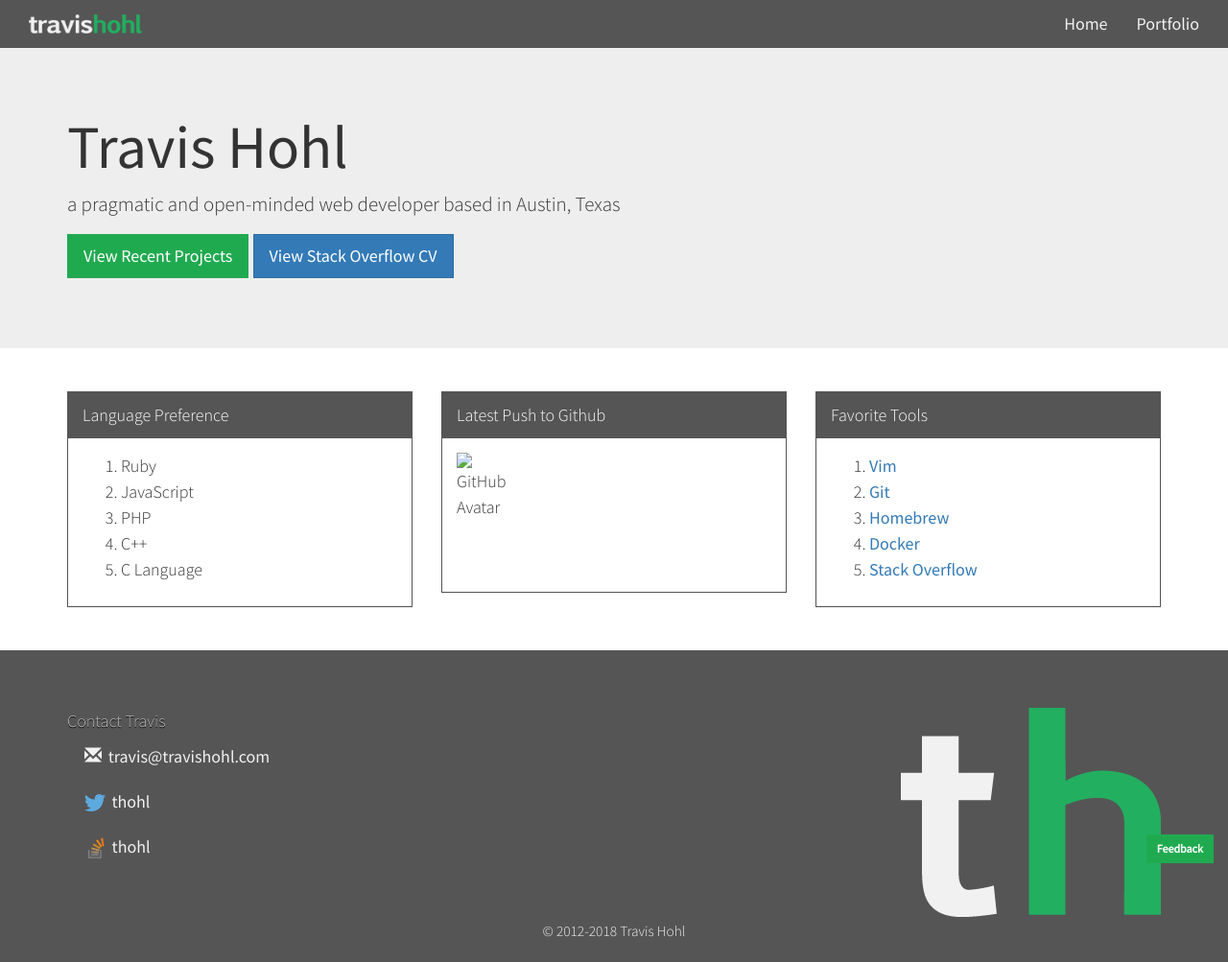
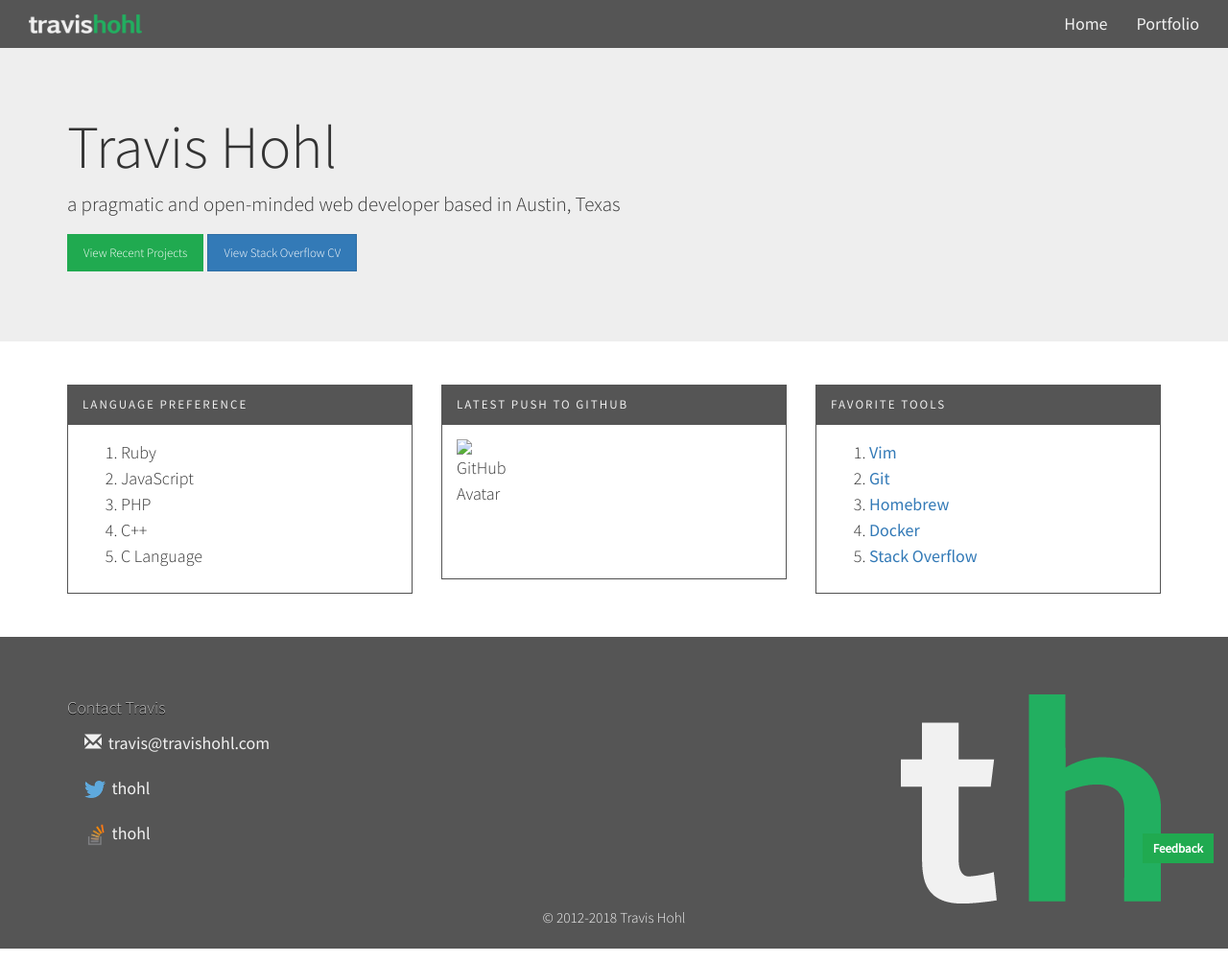
Before and after one commit to travishohl/travishohl.github.io, a Jekyll site: the page built from index.html, in a window 1280 px wide. Shown: the whole page at 96% size. Built offline with Jekyll 4.4.1, drawn with Linux system fonts in a browser that asks for light colours.

Commit message:
Make some minor style changes (font-weight, letter-spacing, etc.)

```diff
--- a/_includes/main.scss
+++ b/_includes/main.scss
@@ -42,6 +42,8 @@
 .btn-primary {
 
     border-radius: 0;
+    font-size: small;
+    font-weight: 300;
     margin-bottom: 10px;
 
     &:first-of-type {
@@ -146,6 +148,10 @@
 .jumbotron {
 
     margin-bottom: 0;
+
+    h1 {
+      font-weight: 300;
+    }
 }
 
 
@@ -219,7 +225,11 @@
         background-color: #555555;
         border-color: #555555;
         border-radius: 0;
-        color: #ffffff;
+        color: #eeeeee;
+        font-size: small;
+        font-weight: 500;
+        letter-spacing: .2rem;
+        text-transform: uppercase;
     }
 }
 
```
